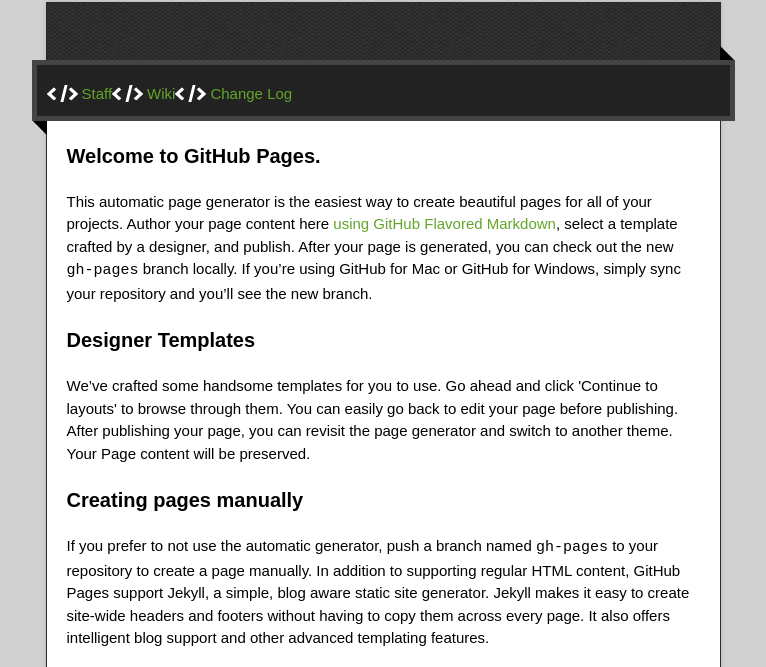
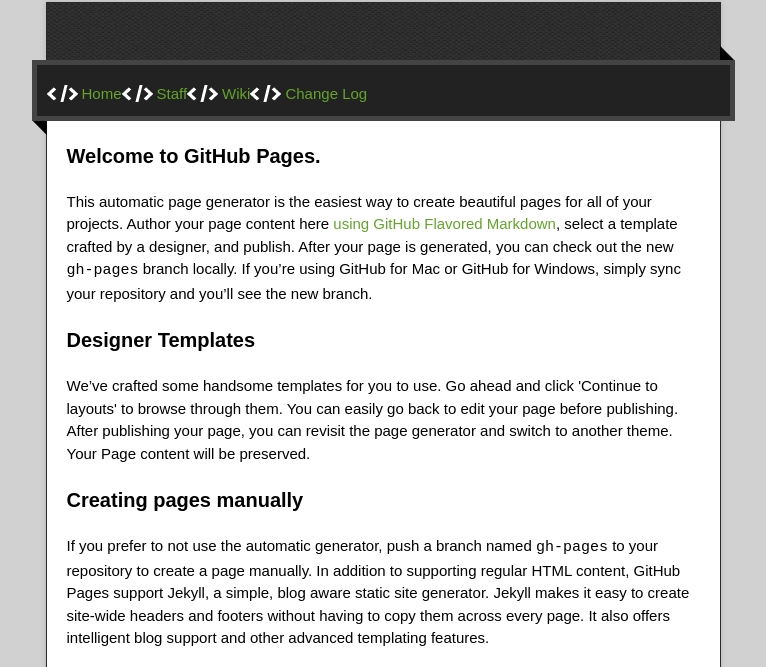
Before and after one commit to cooljddj/cooljddj.github.io, a plain HTML site: page index.html in a window 1280 px wide. Shown: the part 128-795 px from the top of the page, without its empty margins (257-1023 px from the left). Drawn offline with nearby package versions, Linux system fonts and the light colour scheme.

Commit message:
Update index.html

```diff
--- a/index.html
+++ b/index.html
@@ -29,7 +29,7 @@
       <div id="main" role="main">
         <div class="download-bar">
         <div class="inner">
-          <a href="http://cooljddj.github.io/staff.html" class="code">Staff</a><a href="http://cooljddj.github.io/wiki.html" class="code">Wiki</a><a href="http://cooljddj.github.io/changelog.html" class="code">Change Log</a>
+          <a href="http://cooljddj.github.io" class="code">Home</a>     <a href="http://cooljddj.github.io/staff.html" class="code">Staff</a>     <a href="http://cooljddj.github.io/wiki.html" class="code">Wiki</a>     <a href="http://cooljddj.github.io/changelog.html" class="code">Change Log</a>
         </div>
         <span class="blc"></span><span class="trc"></span>
         </div>
```
